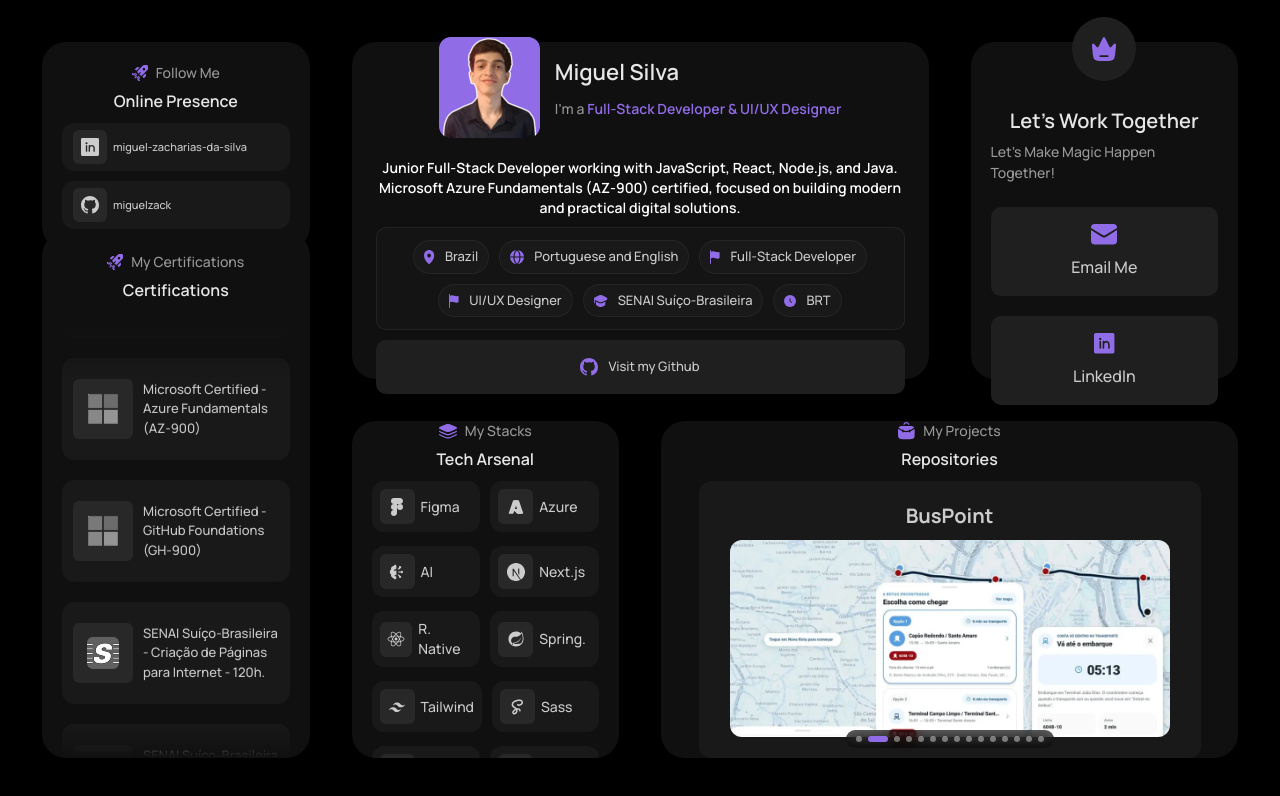
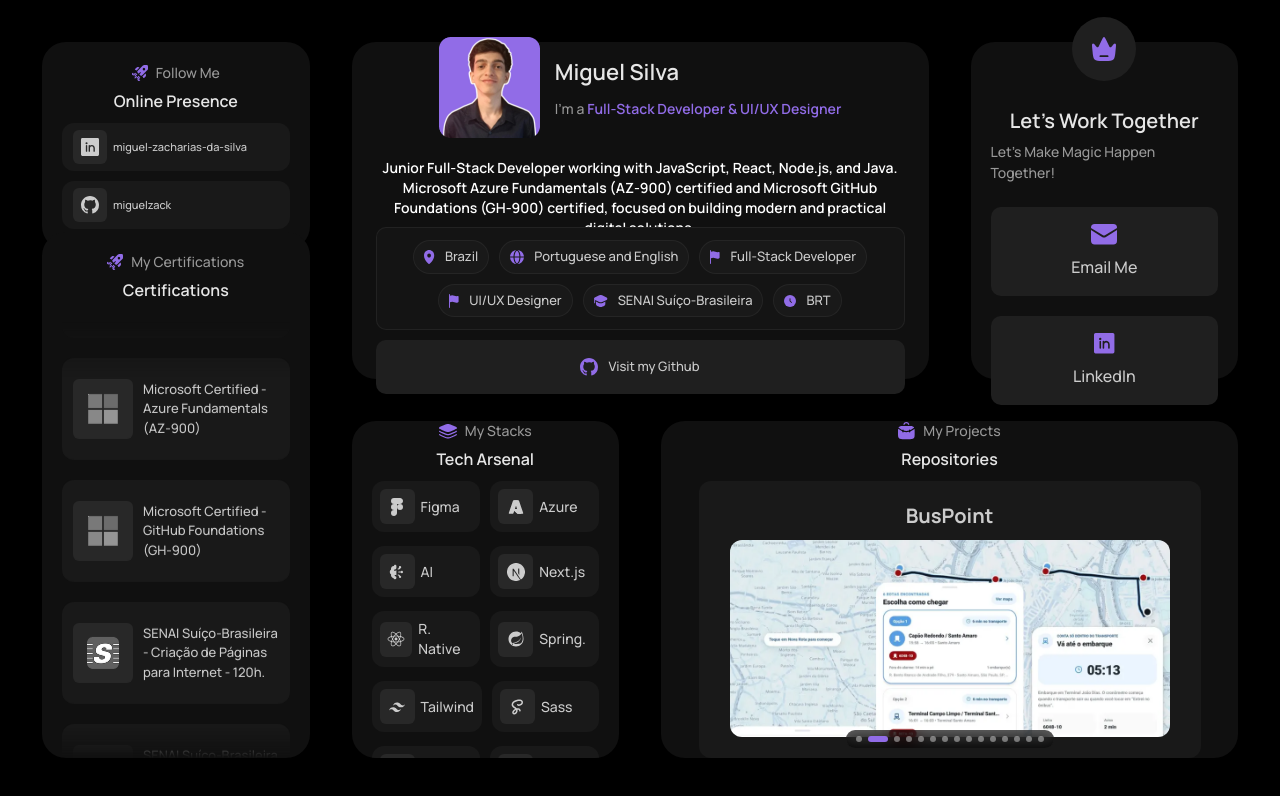
Before and after one commit to miguelzack/portfolioBentoGrid, a Next.js app: page / in a window 1280 px wide. Shown: the top 796 px of the page. Built offline with nearby package versions, Linux system fonts and the light colour scheme.

Commit message:
feat: update certification details in the developer bio

```diff
--- a/src/app/page.tsx
+++ b/src/app/page.tsx
@@ -218,7 +218,7 @@ export default function Home() {
                         </div>
                         <p className="max-w-3xl text-center text-sm font-semibold text-white-full">Junior Full-Stack
                             Developer working with JavaScript, React, Node.js, and Java. Microsoft Azure Fundamentals
-                            (AZ-900) certified, focused on building modern and practical digital solutions.</p>
+                            (AZ-900) certified and Microsoft GitHub Foundations (GH-900) certified, focused on building modern and practical digital solutions.</p>
 
                     </div>
                     <div
```
